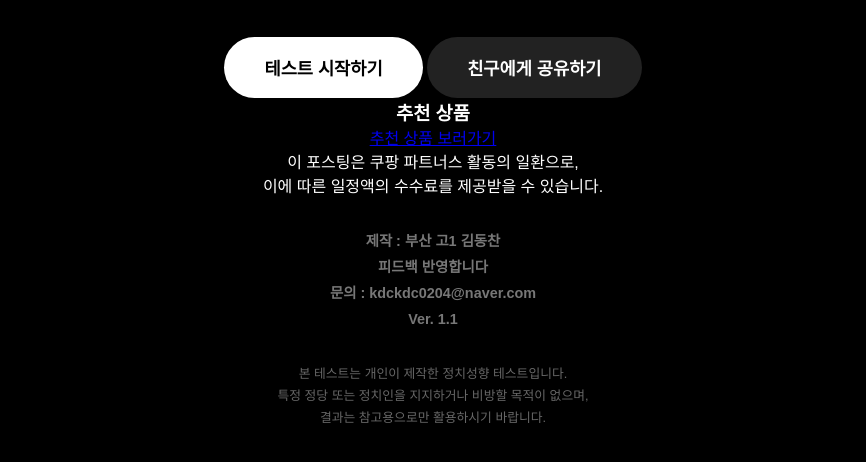
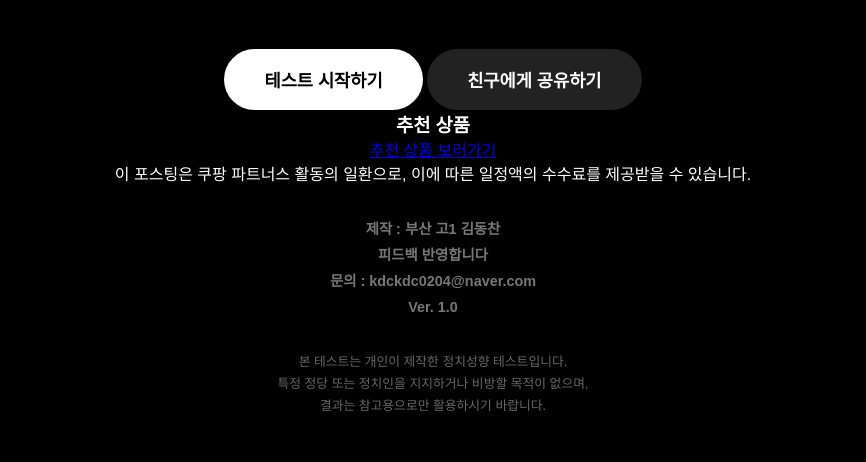
Before and after one commit to kdckdc204/2026-political-test, a plain HTML site: page index.html in a window 1280 px wide. Shown: the part 328-790 px from the top of the page, without its empty margins (207-1073 px from the left). Drawn offline with Linux system fonts and the light colour scheme.

Commit message:
Update index.html

```diff
--- a/index.html
+++ b/index.html
@@ -6,10 +6,11 @@
   <title>고1이 만든 2026 대한민국 정치성향테스트</title>
   <link rel="stylesheet" href="style.css">
 </head>
+<body>
 
-<body>
   <main class="container">
 
+    <!-- 시작 화면 -->
     <section id="start-screen" class="screen active">
 
       <h1>
@@ -24,13 +25,17 @@
         나의 정치 성향과 어울리는 차기 대통령 주자 유형을 알아보세요.
       </p>
 
-      <button id="start-btn">테스트 시작하기</button>
+      <button id="start-btn">
+        테스트 시작하기
+      </button>
 
       <button id="share-btn" class="dark-btn">
         친구에게 공유하기
       </button>
 
+      <!-- 쿠팡 파트너스 -->
       <div class="coupang-box">
+
         <h3>추천 상품</h3>
 
         <a
@@ -41,16 +46,17 @@
         </a>
 
         <p class="coupang-notice">
-          이 포스팅은 쿠팡 파트너스 활동의 일환으로,<br>
+          이 포스팅은 쿠팡 파트너스 활동의 일환으로,
           이에 따른 일정액의 수수료를 제공받을 수 있습니다.
         </p>
+
       </div>
 
       <div class="credit">
         <p>제작 : 부산 고1 김동찬</p>
         <p>피드백 반영합니다</p>
         <p>문의 : kdckdc0204@naver.com</p>
-        <p>Ver. 1.1</p>
+        <p>Ver. 1.0</p>
       </div>
 
       <div class="notice">
@@ -61,15 +67,26 @@
 
     </section>
 
+    <!-- 질문 화면 -->
     <section id="quiz-screen" class="screen">
+
       <p id="progress-text"></p>
-      <h2 id="question-text">질문이 표시됩니다.</h2>
+
+      <h2 id="question-text">
+        질문이 표시됩니다.
+      </h2>
+
       <div id="answer-buttons"></div>
+
     </section>
 
+    <!-- 결과 화면 -->
     <section id="result-screen" class="screen">
+
       <h1>테스트 결과</h1>
+
       <h2 id="result-title"></h2>
+
       <p id="result-score"></p>
 
       <button id="candidate-btn">
@@ -83,20 +100,27 @@
       <button id="restart-btn">
         다시 하기
       </button>
+
     </section>
 
+    <!-- 후보 추천 화면 -->
     <section id="candidate-screen" class="screen">
+
       <h1>나와 맞는 차기 대통령 주자</h1>
+
       <p id="candidate-subtitle" class="subtitle"></p>
+
       <div id="candidate-list" class="candidate-list"></div>
 
       <button id="back-result-btn">
         결과로 돌아가기
       </button>
+
     </section>
 
   </main>
 
   <script src="script.js"></script>
+
 </body>
 </html>
```
